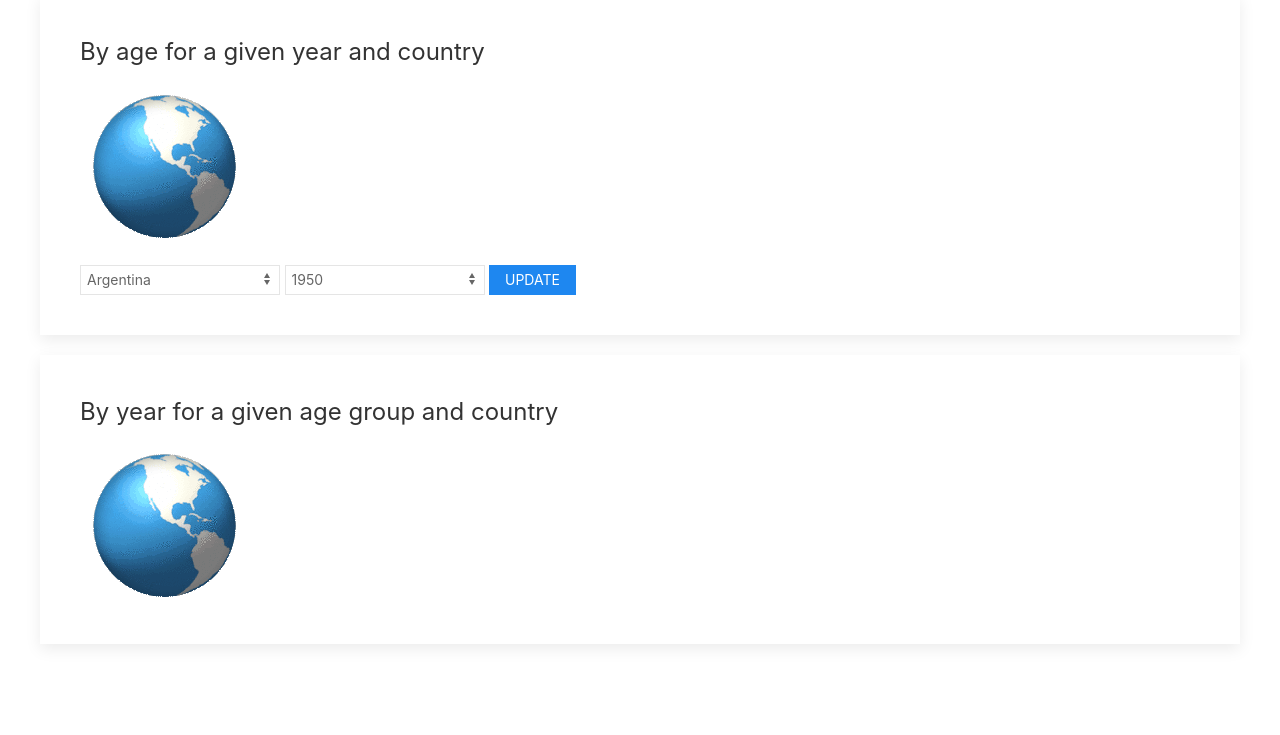
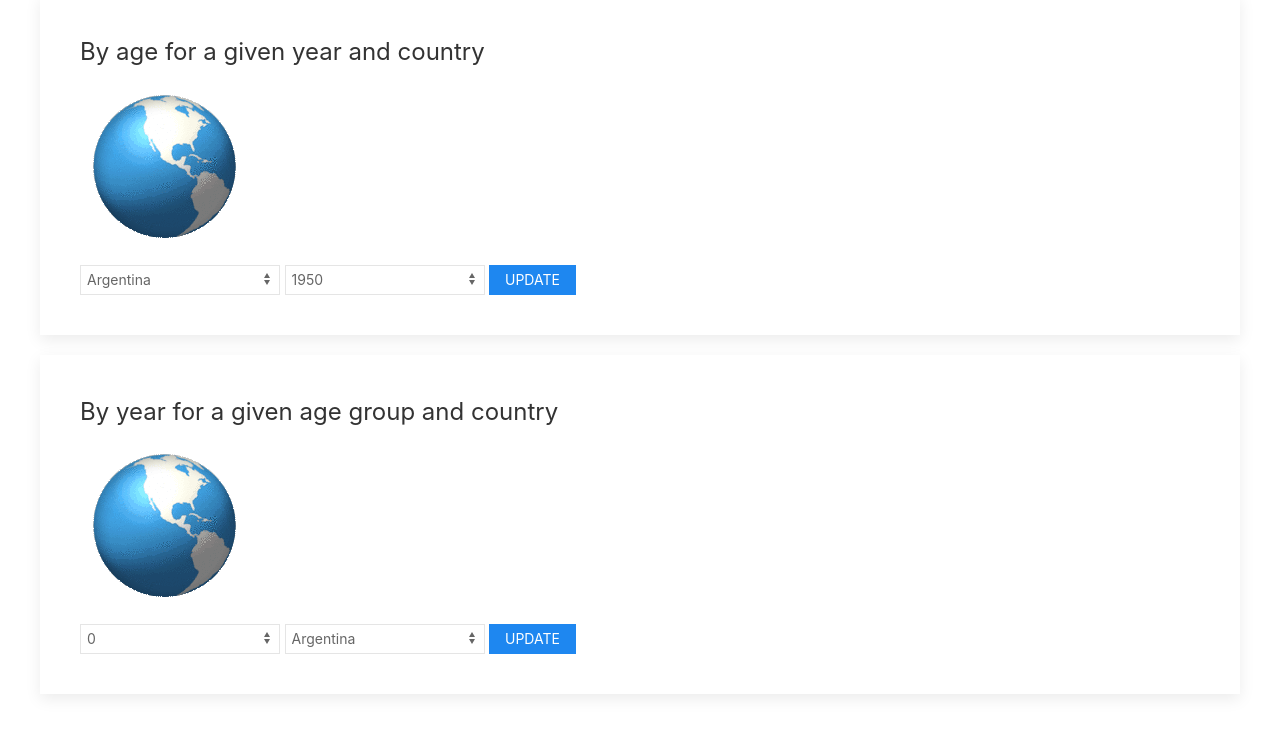
Before and after one commit to kurtishouser/popcharts, a plain HTML site: page index.html in a window 1280 px wide. Shown: the part 241-976 px from the top of the page. Before the commit the page ends 955 px from the top, so only its background shows below. Drawn offline with Linux system fonts and the light colour scheme; no server answers.

Commit message:
Add form for year graph

```diff
--- a/index.html
+++ b/index.html
@@ -75,6 +75,34 @@
       <div class="uk-card uk-card-default uk-card-body uk-card-hover">
         <h3 class="uk-card-title">By year for a given age group and country</h3>
         <div id="chart2"><img src="images/world.gif"></div>
+        <form id="year-graph-form" class="uk-margin">
+          <select name="age" class="uk-select uk-form-width-medium uk-form-small">
+            <option>0</option>
+            <option>10</option>
+            <option>20</option>
+            <option>30</option>
+            <option>40</option>
+            <option>50</option>
+            <option>60</option>
+            <option>70</option>
+            <option>80</option>
+            <option>90</option>
+            <option>100</option>
+          </select>
+          <select name="country" class="uk-select uk-form-width-medium uk-form-small">
+            <option>Argentina</option>
+            <option>Austria</option>
+            <option>China</option>
+            <option>Estonia</option>
+            <option>Germany</option>
+            <option>Indonesia</option>
+            <option>Japan</option>
+            <option>Saudi Arabia</option>
+            <option>United States</option>
+            <option>Zimbabwe</option>
+          </select>
+          <button class="uk-button uk-button-small uk-button-primary" type="submit">Update</button>
+        </form>
       </div>
 
 
```
